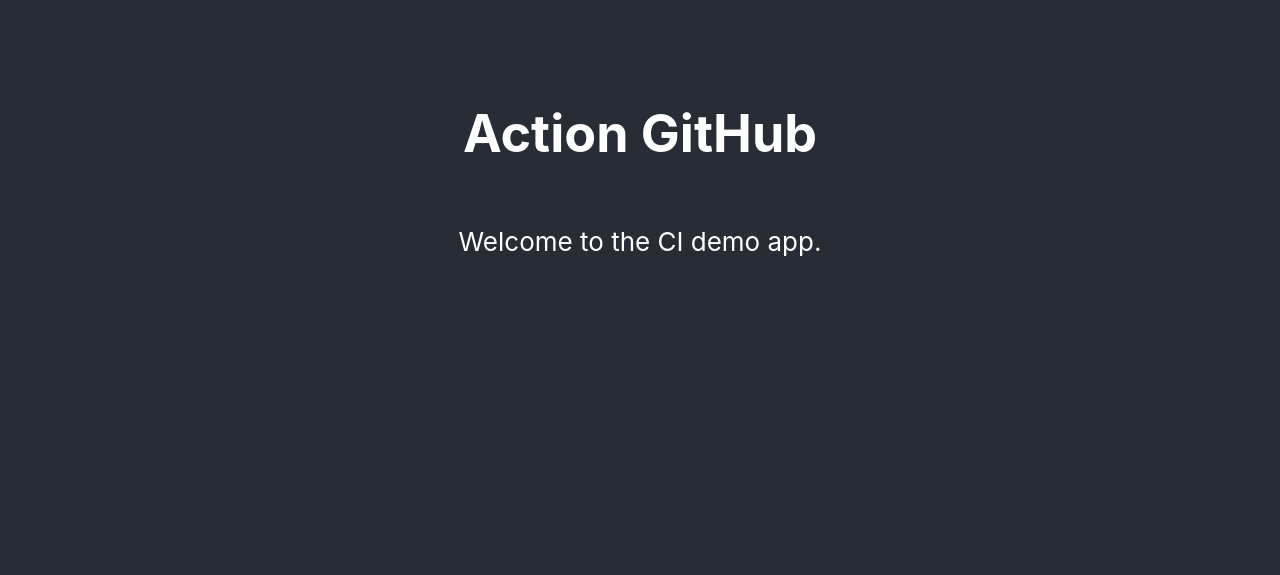
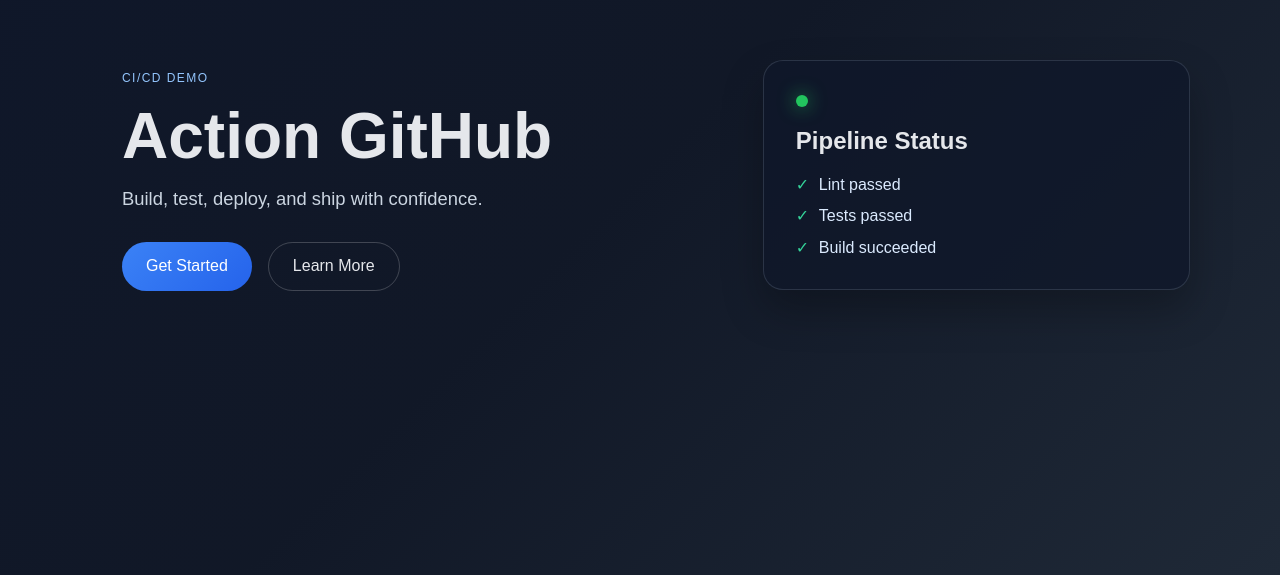
Before and after one commit to mdniyaz224/action-github, a React (Create React App) app: page / in a window 1280 px wide. Shown: the part 225-800 px from the top of the page. Built offline with nearby package versions, Linux system fonts and the light colour scheme.

Commit message:
deployment

```diff
--- a/src/App.css
+++ b/src/App.css
@@ -1,38 +1,122 @@
 .App {
-  text-align: center;
+  min-height: 100vh;
+  display: flex;
+  align-items: center;
+  justify-content: center;
+  background: linear-gradient(135deg, #0f172a 0%, #111827 50%, #1f2937 100%);
+  font-family: Arial, sans-serif;
+  color: #e5e7eb;
 }
 
-.App-logo {
-  height: 40vmin;
-  pointer-events: none;
+.hero {
+  width: min(1100px, 90%);
+  display: grid;
+  grid-template-columns: 1.5fr 1fr;
+  gap: 2rem;
+  align-items: center;
+  padding: 3rem 0;
 }
 
-@media (prefers-reduced-motion: no-preference) {
-  .App-logo {
-    animation: App-logo-spin infinite 20s linear;
-  }
+.hero-content {
+  padding: 2rem;
 }
 
-.App-header {
-  background-color: #282c34;
-  min-height: 100vh;
+.eyebrow {
+  text-transform: uppercase;
+  letter-spacing: 0.12em;
+  font-size: 0.75rem;
+  color: #93c5fd;
+  margin-bottom: 1rem;
+}
+
+.hero-content h1 {
+  font-size: clamp(2.5rem, 5vw, 5rem);
+  line-height: 1.1;
+  margin: 0;
+}
+
+.subtitle {
+  margin-top: 1rem;
+  font-size: 1.15rem;
+  color: #cbd5e1;
+  max-width: 600px;
+}
+
+.action-row {
   display: flex;
-  flex-direction: column;
-  align-items: center;
-  justify-content: center;
-  font-size: calc(10px + 2vmin);
+  gap: 1rem;
+  margin-top: 2rem;
+  flex-wrap: wrap;
+}
+
+button {
+  border: none;
+  border-radius: 999px;
+  padding: 0.9rem 1.5rem;
+  font-size: 1rem;
+  cursor: pointer;
+  transition: transform 0.2s ease;
+}
+
+button:hover {
+  transform: translateY(-1px);
+}
+
+.primary-btn {
+  background: linear-gradient(135deg, #3b82f6, #2563eb);
   color: white;
 }
 
-.App-link {
-  color: #61dafb;
+.secondary-btn {
+  background: transparent;
+  color: #e5e7eb;
+  border: 1px solid rgba(255, 255, 255, 0.2);
 }
 
-@keyframes App-logo-spin {
-  from {
-    transform: rotate(0deg);
+.card {
+  background: rgba(15, 23, 42, 0.75);
+  border: 1px solid rgba(148, 163, 184, 0.2);
+  border-radius: 20px;
+  padding: 2rem;
+  box-shadow: 0 20px 40px rgba(0, 0, 0, 0.25);
+}
+
+.status-dot {
+  display: inline-block;
+  width: 12px;
+  height: 12px;
+  border-radius: 50%;
+  background: #22c55e;
+  box-shadow: 0 0 18px rgba(34, 197, 94, 0.8);
+}
+
+.card h2 {
+  margin: 1rem 0 1.25rem;
+  font-size: 1.5rem;
+}
+
+.card ul {
+  list-style: none;
+  padding: 0;
+  margin: 0;
+  display: grid;
+  gap: 0.8rem;
+  color: #dbeafe;
+}
+
+.card li::before {
+  content: '✓';
+  color: #34d399;
+  margin-right: 0.6rem;
+}
+
+@media (max-width: 768px) {
+  .hero {
+    grid-template-columns: 1fr;
+    text-align: center;
   }
-  to {
-    transform: rotate(360deg);
+
+  .action-row {
+    justify-content: center;
   }
 }
--- a/src/App.js
+++ b/src/App.js
@@ -3,10 +3,28 @@
 function App() {
   return (
     <div className="App">
-      <header className="App-header">
-        <h1>Action GitHub</h1>
-        <p>Welcome to the CI demo app.</p>
-      </header>
+      <main className="hero">
+        <div className="hero-content">
+          <p className="eyebrow">CI/CD demo</p>
+          <h1>Action GitHub</h1>
+          <p className="subtitle">
+            Build, test, deploy, and ship with confidence.
+          </p>
+          <div className="action-row">
+            <button className="primary-btn">Get Started</button>
+            <button className="secondary-btn">Learn More</button>
+          </div>
+        </div>
+        <div className="card">
+          <span className="status-dot" />
+          <h2>Pipeline Status</h2>
+          <ul>
+            <li>Lint passed</li>
+            <li>Tests passed</li>
+            <li>Build succeeded</li>
+          </ul>
+        </div>
+      </main>
     </div>
   );
 }
```
Also changed, not shown: 1 other file (tests, documents, lock files or other folders).
